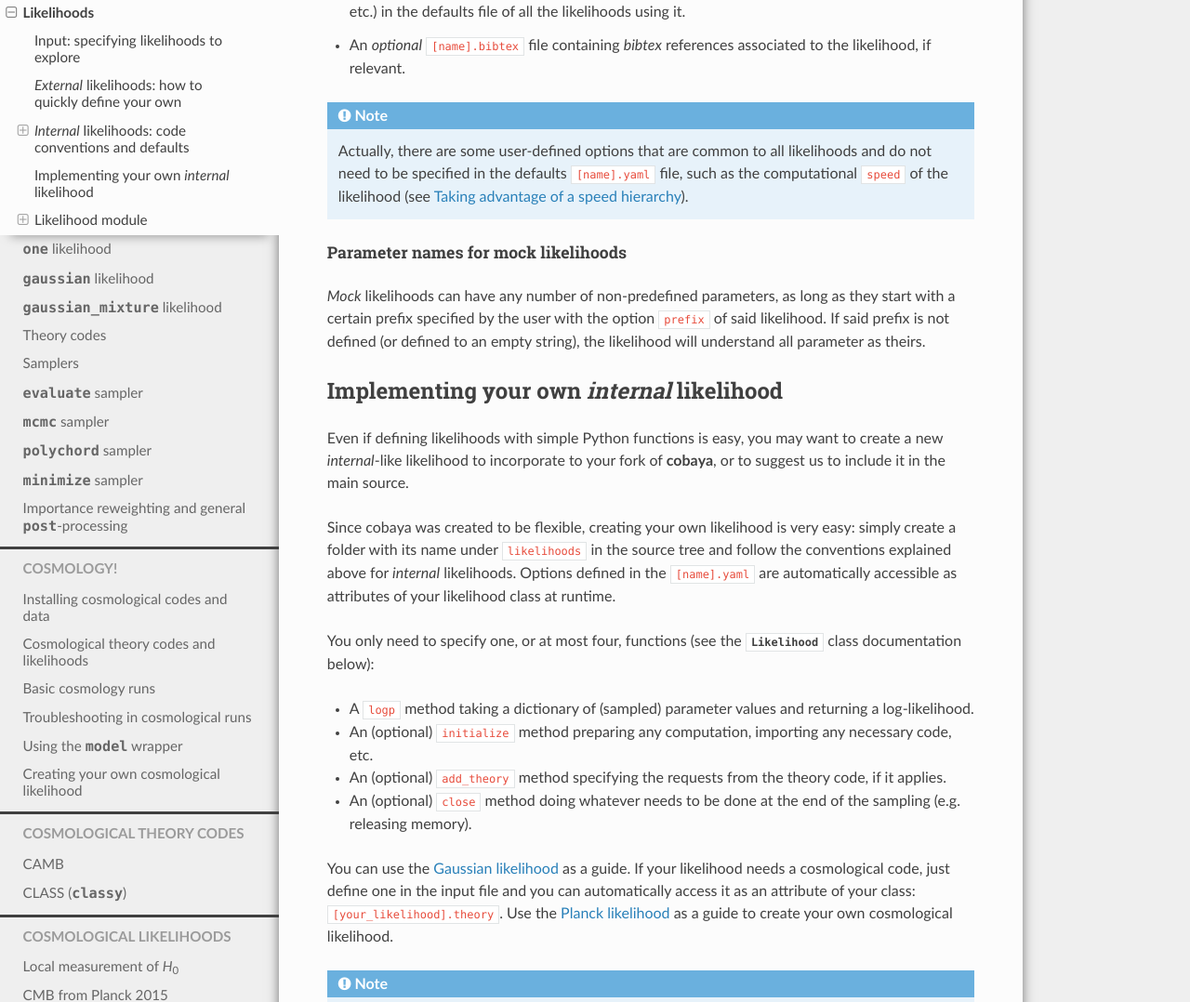
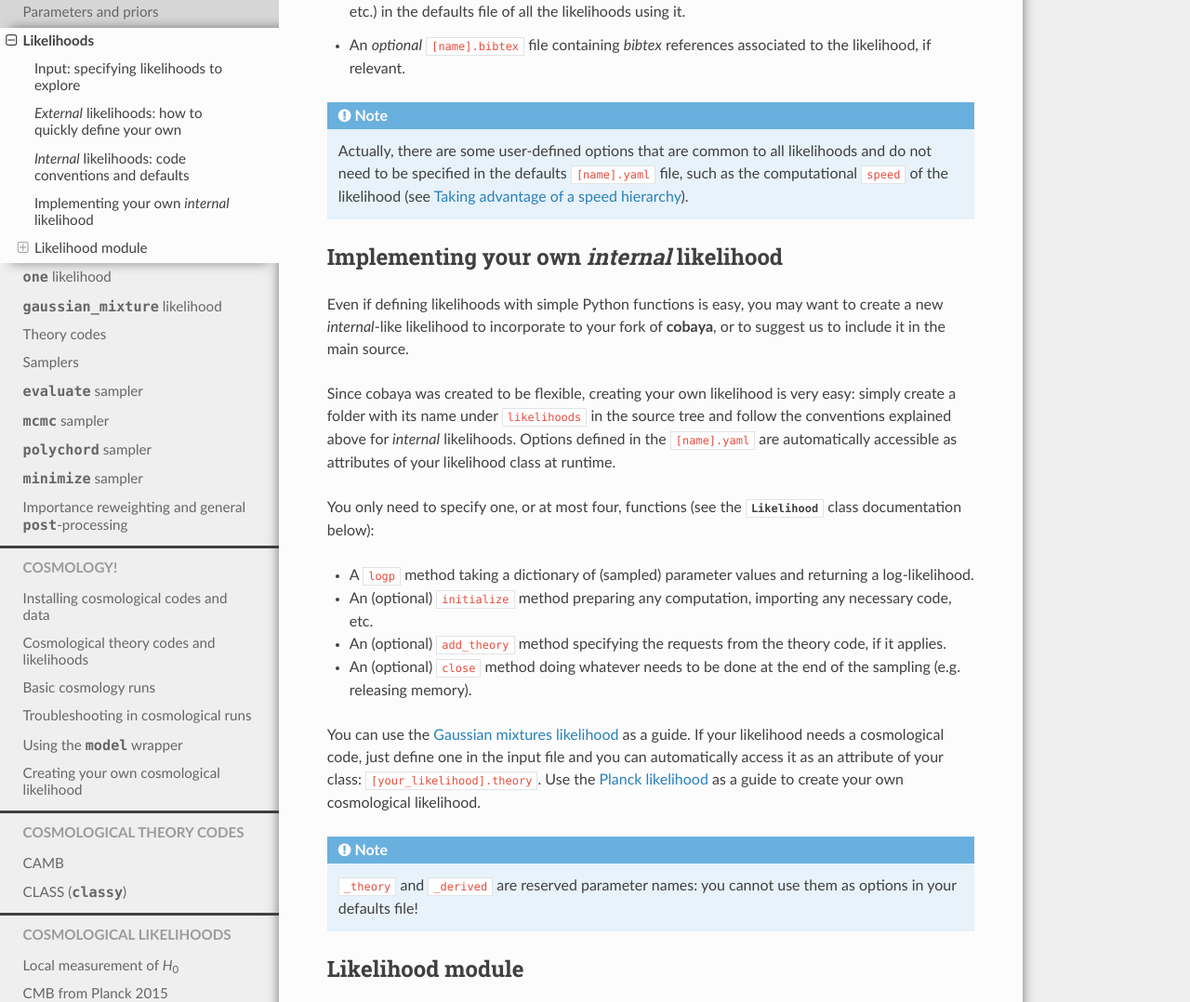
Before and after one commit to CobayaSampler/cobaya, a Sphinx documentation site: the page built from docs/likelihoods.rst, in a window 1280 px wide and 1400 px high, scrolled down 2315 px, cut to the strip 0-1078 px from the top of the window. Shown: the whole strip at 93% size. Built offline with Sphinx 7.4.7 and the Read the Docs theme 2.0.0, drawn with Linux system fonts in a browser that asks for light colours; some of the changed text lies outside the part shown.

Commit message:
docs: updated to new conventions

```diff
--- a/docs/index.rst
+++ b/docs/index.rst
@@ -20,7 +20,6 @@ Table of contents
    params_prior
    likelihoods
    likelihood_one
-   likelihood_gaussian
    likelihood_gaussian_mixture
    theory
    sampler
--- a/docs/input.rst
+++ b/docs/input.rst
@@ -152,13 +152,13 @@ Some common YAML *gotchas*
           max_samples: 100  # ERROR: should be aligned with 'burn_in'
 
      params:
-       mock_a:
+       a:
          prior:
            min: 0
            max: 1
           latex: \alpha  # ERROR:  should be aligned with 'prior'
 
-  Above, ``max_samples`` should be aligned to ``burn_in``, because both belong into ``mcmc``. In the same way, ``latex`` should be aligned to ``prior``, since both belong into the definition of the parameter ``mock_a``.
+  Above, ``max_samples`` should be aligned to ``burn_in``, because both belong into ``mcmc``. In the same way, ``latex`` should be aligned to ``prior``, since both belong into the definition of the parameter ``a``.
 
 .. note::
 
--- a/docs/likelihood_gaussian_mixture.rst
+++ b/docs/likelihood_gaussian_mixture.rst
@@ -15,7 +15,7 @@ names start with ``test_`` and must be defined in the ``params`` block:
 
    likelihood:
      gaussian_mixture:
-       prefix: test_
+       input_params_prefix: test_
        means: [ [0.1,0.1],
                 [0.3,0.3],
                 [0.4,0.5] ]
@@ -27,13 +27,13 @@ names start with ``test_`` and must be defined in the ``params`` block:
                  [0,    0.01]] ]
 
 
-The option ``prefix`` fixes the parameters that will be understood by this likelihood (see :ref:`likehood_mock_params`).
+The option ``input_params_prefix`` fixes the parameters that will be understood by this likelihood: it is a special kind of likelihood that can have any number of non-predefined parameters, as long as they start with this prefix. If this prefix is not defined (or defined to an empty string), the likelihood will understand all parameter as theirs. The number of parameters taken as input must match the dimensionality defined by the means and covariance matrices.
 
 Derived parameters can be tracked, as many as sampled parameters times the number of modes,
 and they represent the standardized parameters of each of the modes, i.e. those distributed
 as :math:`\mathcal{N}(0,I)` around each mode (notice that if a mode is close to the
 boundary of the prior, you should not expect to recover a unit covariance matrix from the
-sample). To track them, add the option `derived: True`.
+sample). To track them, add the option `derived: True`, and they will be identified by a prefix defined by ``output_params_prefix``.
 
 A delay (in seconds) in the likelihood evaluation can be specified with the keyword
 ``delay``.
--- a/docs/likelihood_one.rst
+++ b/docs/likelihood_one.rst
@@ -13,9 +13,6 @@ Simply copy this block in your input ``yaml`` file and modify whatever options y
    :language: yaml
 
 
-The option ``prefix`` fixes the parameters that will be understood by this likelihood (see :ref:`likehood_mock_params`).
-
-
 ``one`` likelihood class
 ------------------------
 
--- a/docs/likelihoods.rst
+++ b/docs/likelihoods.rst
@@ -18,7 +18,7 @@ Likelihoods are specified under the `likelihood` block, together with their opti
 
 Likelihood parameters are specified within the ``params`` block, as explained in :doc:`params_prior`.
 
-**cobaya** comes with a number of *internal* mock and cosmological likelihoods. You can define your *external* ones too with simple Python functions, as explained below.
+**cobaya** comes with a number of *internal* general and cosmological likelihoods. You can define your *external* ones too with simple Python functions, as explained below.
 
 
 .. _likelihood_external:
@@ -93,14 +93,6 @@ For an application, check out :doc:`cosmo_external_likelihood`.
    Actually, there are some user-defined options that are common to all likelihoods and do not need to be specified in the defaults ``[name].yaml`` file, such as the computational ``speed`` of the likelihood (see :ref:`mcmc_speed_hierarchy`).
 
 
-.. _likehood_mock_params:
-
-Parameter names for mock likelihoods
-^^^^^^^^^^^^^^^^^^^^^^^^^^^^^^^^^^^^
-
-*Mock* likelihoods can have any number of non-predefined parameters, as long as they start with a certain prefix specified by the user with the option ``prefix`` of said likelihood. If said prefix is not defined (or defined to an empty string), the likelihood will understand all parameter as theirs.
-
-
 Implementing your own *internal* likelihood
 -------------------------------------------
 
@@ -115,7 +107,7 @@ You only need to specify one, or at most four, functions (see the :class:`Likeli
 - An (optional) ``add_theory`` method specifying the requests from the theory code, if it applies.
 - An (optional) ``close`` method doing whatever needs to be done at the end of the sampling (e.g. releasing memory).
 
-You can use the :doc:`Gaussian likelihood <likelihood_gaussian>` as a guide. If your likelihood needs a cosmological code, just define one in the input file and you can automatically access it as an attribute of your class: ``[your_likelihood].theory``. Use the :doc:`Planck likelihood <likelihood_planck>` as a guide to create your own cosmological likelihood.
+You can use the :doc:`Gaussian mixtures likelihood <likelihood_gaussian_mixture>` as a guide. If your likelihood needs a cosmological code, just define one in the input file and you can automatically access it as an attribute of your class: ``[your_likelihood].theory``. Use the :doc:`Planck likelihood <likelihood_planck>` as a guide to create your own cosmological likelihood.
 
 .. note:: ``_theory`` and ``_derived`` are reserved parameter names: you cannot use them as options in your defaults file!
 
```
Also changed, not shown: docs/likelihood_gaussian.rst (deleted, +0 -69 lines), 2 other files.
